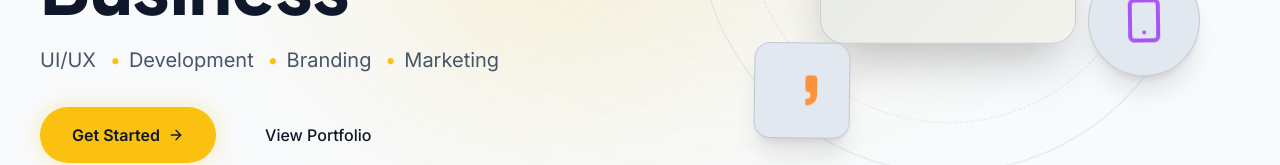
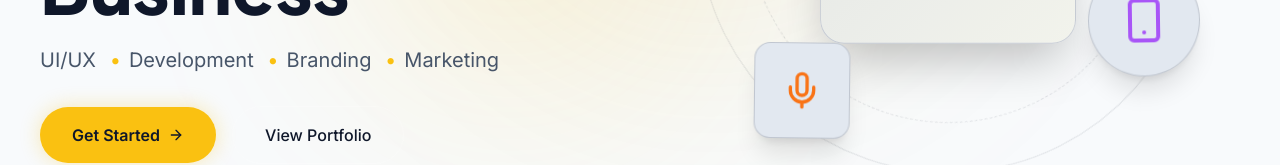
Before and after one commit to Ideal202604/Idealizeer-Content-Solutions, a React (Vite) app: page / in a window 1280 px wide. Shown: the part 421-586 px from the top of the page. Built offline with nearby package versions, Linux system fonts and the light colour scheme.

Commit message:
Restore hero floating digital marketing mic icon

```diff
--- a/src/components/home/HeroSection.tsx
+++ b/src/components/home/HeroSection.tsx
@@ -1,6 +1,6 @@
 import { motion } from 'framer-motion';
 import { Link } from 'react-router-dom';
-import { ArrowRight, Code, PenTool, Smartphone, Monitor } from 'lucide-react';
+import { ArrowRight, Code, PenTool, Smartphone, Monitor, Mic } from 'lucide-react';
 export function HeroSection() {
   const containerVariants = {
     hidden: {
@@ -194,13 +194,7 @@ export function HeroSection() {
                 }}
                 className="absolute inset-0 flex items-center justify-center z-20">
                 <div className="h-16 w-16 rounded-2xl border border-white/10 bg-navy-800 shadow-xl flex items-center justify-center transition-all duration-300 ease-in-out hover:shadow-2xl -translate-x-20 translate-y-24 sm:h-20 sm:w-20 sm:-translate-x-28 sm:translate-y-32 lg:h-24 lg:w-24 lg:-translate-x-36 lg:translate-y-40">
-                  <svg
-                    viewBox="0 0 24 24"
-                    fill="currentColor"
-                    className="relative z-10 h-7 w-7 text-orange-400 sm:h-8 sm:w-8 lg:h-10 lg:w-10"
-                    aria-hidden="true">
-                    <path d="M16 3a2 2 0 0 0-2 2v6a2 2 0 0 0 2 2 1 1 0 0 1 1 1v1a2 2 0 0 1-2 2 1 1 0 0 0-1 1v2a1 1 0 0 0 1 1 6 6 0 0 0 6-6V5a2 2 0 0 0-2-2z" />
-                  </svg>
+                  <Mic className="relative z-10 h-7 w-7 text-orange-500 dark:text-orange-400 sm:h-8 sm:w-8 lg:h-10 lg:w-10" aria-hidden="true" />
                 </div>
               </motion.div>
 
```
